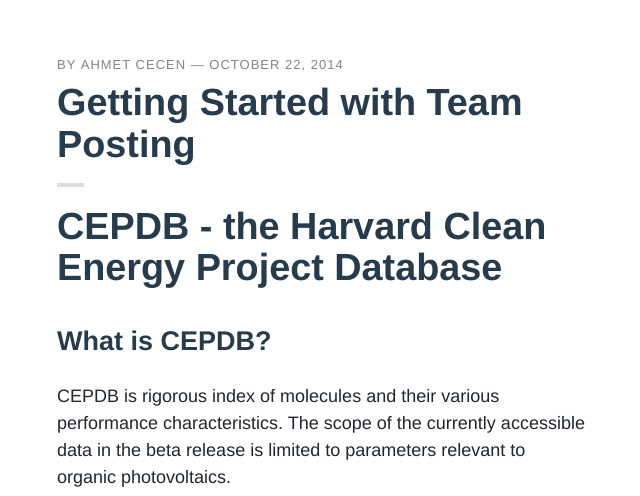
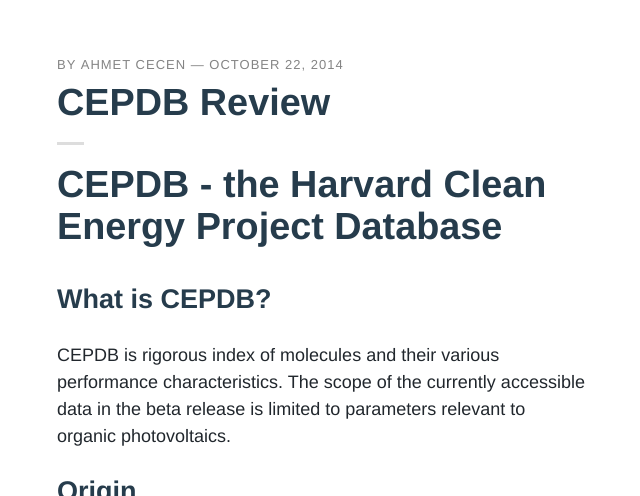
Before and after one commit to Materials-Informatics-Class-Fall2014/MIC-Machining-Gradients, a Jekyll site: the page built from _posts/2014-10-22-CEPDB-Survey.md, in a window 1280 px wide and 900 px high, cut to the strip 404-900 px from the top of the window. Shown: the whole strip, without its empty margins (317-957 px from the left). Built offline with Jekyll 4.4.1, drawn with Linux system fonts in a browser that asks for light colours; nearby versions of some CDN libraries; some web fonts are replaced; comment, search, counter and statistics services are not loaded.

Commit message:
Update 2014-10-22-CEPDB-Survey.md

```diff
--- a/_posts/2014-10-22-CEPDB-Survey.md
+++ b/_posts/2014-10-22-CEPDB-Survey.md
@@ -1,8 +1,7 @@
 ---
 layout: post
 
-title: Getting Started with Team Posting
-category: blog
+title: CEPDB Review
 
 author:
   name: Ahmet Cecen
@@ -11,7 +10,7 @@
   image: ahmet.png
 ---
 
-# CEPDB - the Harvard Clean Energy Project Database
+# CEPDB - the Harvard Clean Energy Project Database #
 ## What is CEPDB?
 CEPDB is rigorous index of molecules and their various performance characteristics. The scope of the currently accessible data in the beta release is limited to parameters relevant to organic photovoltaics.
 
```
